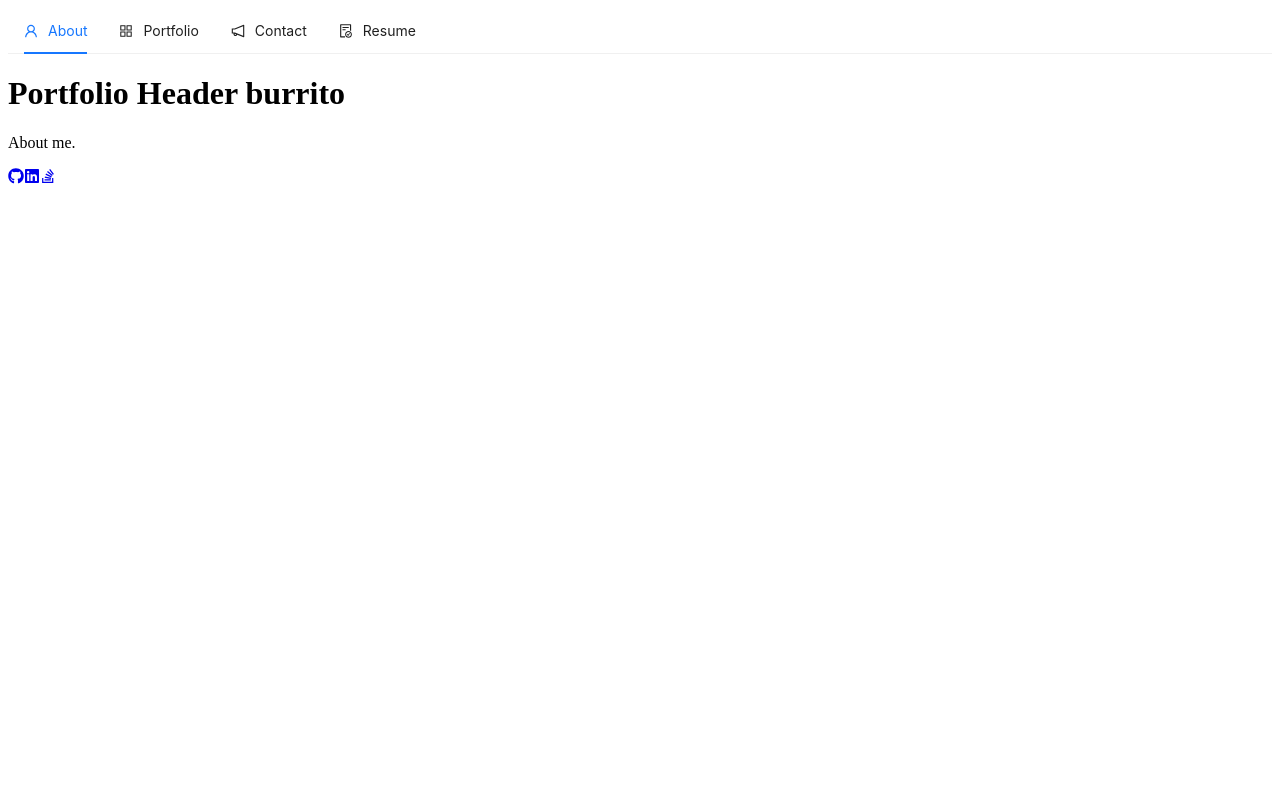
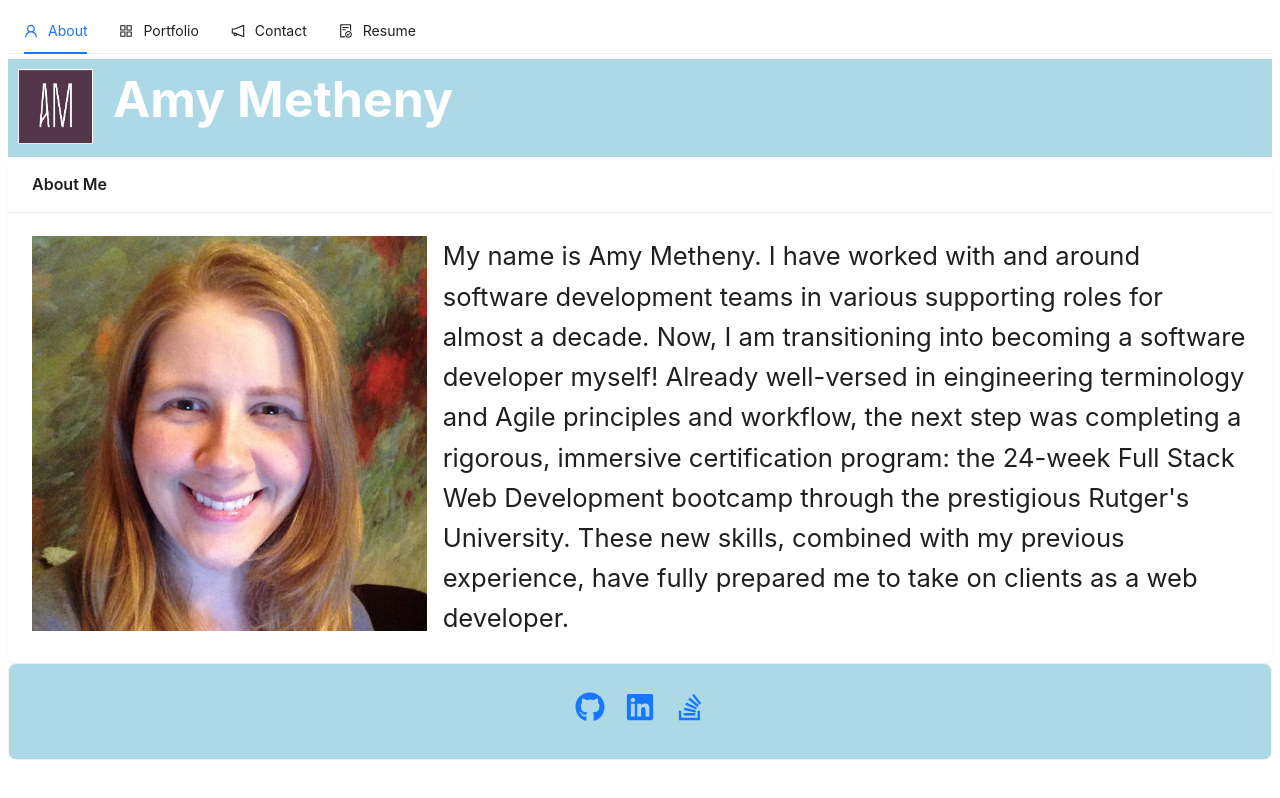
Before and after one commit to abmetheny/react-portfolio, a React (Create React App) app: page /portfolio in a window 1280 px wide. Both pictures are taken after a click on the item "About". Built offline with nearby package versions, Linux system fonts and the light colour scheme.

Commit message:
Adjuseted header and footer and populated about section

```diff
--- a/src/App.js
+++ b/src/App.js
@@ -8,18 +8,11 @@ import Footer from "./components/Footer";
 import { BrowserRouter as Router, Routes, Route } from "react-router-dom";
 
 function App() {
-
-  const styleSheet = {
-    peanut: {backgroundColor: "purple"}
-  }
-
-
-
   return (
     <Router>
       <div className="page-container">
         <div className="header-container">
-          <Header taco="burrito" />
+          <Header />
         </div>
 
         <Routes>
--- a/src/components/About.js
+++ b/src/components/About.js
@@ -1,9 +1,23 @@
 import React from "react";
+import { Card, Col, Row } from 'antd';
 
 function About() {
   return (
     <div className="about-container">
-        <p>About me.</p>
+      <Card
+        title="About Me"
+        bordered={false}
+        style={{
+          width: '100%',
+        }}
+      >
+        <Row gutter={[16, 16]}>
+          <Col className="gutter-row" xs={24} md={8}>
+          <img style={{width: '100%'}} src={require("../images/self.jpg")} alt="Profile"></img>
+          </Col>
+          <Col style={{fontSize: '2vw'}} className="gutter-row" xs={24} md={16}>My name is Amy Metheny.  I have worked with and around software development teams in various supporting roles for almost a decade.  Now, I am transitioning into becoming a software developer myself!  Already well-versed in eingineering terminology and Agile principles and workflow, the next step was completing a rigorous, immersive certification program: the 24-week Full Stack Web Development bootcamp through the prestigious Rutger's University.  These new skills, combined with my previous experience, have fully prepared me to take on clients as a web developer.</Col>
+        </Row>
+      </Card>
     </div>
   );
 }
--- a/src/components/Contact.js
+++ b/src/components/Contact.js
@@ -50,7 +50,7 @@ function Contact() {
       rules={[
         {
           required: true,
-          pattern: "^[a-zA-Z0-9.!#$%&'*+/=?^_`{|}~-]+@[a-zA-Z0-9-]+(?:\.[a-zA-Z0-9-]+)*$",
+          pattern: /^[a-zA-Z0-9.!#$%&'*+/=?^_`{|}~-]+@[a-zA-Z0-9-]+(?:\.[a-zA-Z0-9-]+)*$/,
           message: 'Please input a valid email address!',
         },
       ]}
--- a/src/components/Footer.js
+++ b/src/components/Footer.js
@@ -1,14 +1,26 @@
 import React from "react";
 import { FaGithub, FaLinkedin, FaStackOverflow } from 'react-icons/fa';
+import { Card } from 'antd';
+
+const style = {
+  fontSize: '30px',
+  padding: '0 10px'
+};
 
 function Footer() {
   return (
     <div className="footer-container">
-        <div>
-          <a href="https://github.com/abmetheny"><FaGithub /></a>
-          <a href="https://www.linkedin.com/in/amy-metheny-8b1177276/"><FaLinkedin /></a>
-          <a href="https://stackoverflow.com/users/21890121/amy"><FaStackOverflow /></a>
-        </div>
+      <Card
+        style={{
+          width: "100%",
+          textAlign: "center",
+          background: 'lightblue'
+        }}
+      >
+        <a style={style} href="https://github.com/abmetheny"><FaGithub /></a>
+        <a style={style} href="https://www.linkedin.com/in/amy-metheny-8b1177276/"><FaLinkedin /></a>
+        <a style={style} href="https://stackoverflow.com/users/21890121/amy"><FaStackOverflow /></a>
+      </Card>
     </div>
   );
 }
--- a/src/components/Header.js
+++ b/src/components/Header.js
@@ -1,12 +1,33 @@
 import React from "react";
 import Navigation from './Navigation';
+import { Col, Row } from 'antd';
 
-function Header(props) {
+const style = {
+  row: {
+    align: 'middle',
+    padding: '10px',
+    marginTop: '5px',
+    background: 'lightblue',
+  },
+  col: {
+    fontSize: '50px',
+    margin: "0 0 0 20px",
+    color: 'white',
+  },
+};
+
+function Header() {
   return (
     <div className="header-container">
         <Navigation />
         <div className="banner">
-            <h1>Portfolio Header {props.taco}</h1>
+          <Row style={style.row} className="gutter-row">
+            <Col flex="75px"><img style={{width: '100%'}} src={require("../images/logo.png")} alt="Profile"></img>
+            </Col>
+            <Col flex="auto">
+              <h1 style={style.col}>Amy Metheny</h1>
+            </Col>
+          </Row>
         </div>
     </div>
   );
--- a/src/components/Portfolio.js
+++ b/src/components/Portfolio.js
@@ -5,48 +5,60 @@ import { Divider, Row } from 'antd';
 function Portfolio() {
   return (
     <div className="portfolio-container">
-        <h1>Here is a list of my current projects.</h1>
+      <p>A sample of projects completed over the last few months.  For a full list of projects and repositories, visit my <a href="https://github.com/abmetheny">GitHub</a> page.</p>
 
       <div className="project-container">
         <Divider orientation="left">Collaborative Projects</Divider>
         <Row gutter={{xs: 8, sm: 16, md: 24, lg: 32}}>
           <Project
+            name="Trip Planning of the Future"
             href="https://abmetheny.github.io/trip-planning-of-the-future/"
             src={require("../images/work-3.png")}
             alt="Space travel planning app screenshot"
+            deployed="#"
           />
           <Project
+            name="Scentimental"
             href="https://github.com/RyanEbanks/scent-imental"
             src={require("../images/work-4.png")}
             alt="Scentimental app screenshot"
+            deployed="#"
           />
         </Row>
 
         <Divider orientation="left">Full Stack Projects</Divider>
         <Row gutter={{xs: 8, sm: 16, md: 24, lg: 32}}>
           <Project
+            name="CMS Tech Blog"
             href="https://github.com/abmetheny/cms-tech-blog"
             src={require("../images/tech-blog.png")}
             alt="CMS Tech Blog screenshot"
+            deployed="#"
           />
           <Project
+            name="Note Taker App"
             href="https://github.com/abmetheny/note-taker-app"
             src={require("../images/note-taker.jpg")}
             alt="Note Taker app screenshot"
+            deployed="#"
           />
         </Row>
 
         <Divider orientation="left">Back End Projects</Divider>
         <Row gutter={{xs: 8, sm: 16, md: 24, lg: 32}}>
           <Project
+            name="Social Media Network API"
             href="https://github.com/abmetheny/social-network-api"
             src={require("../images/social-network.png")}
             alt="Social Network app API screenshot"
+            deployed="#"
           />
           <Project
+            name="Ecommerce API"
             href="https://github.com/abmetheny/ecommerce_back_end"
             src={require("../images/ecommerce.png")}
             alt="Ecommerce app API screenshot"
+            deployed="#"
           />
         </Row>
       </div>
--- a/src/components/Project.js
+++ b/src/components/Project.js
@@ -1,5 +1,7 @@
 import React from "react";
-import { Col, Divider, Row } from 'antd';
+import { FaGithub } from 'react-icons/fa';
+import { Col, Popover, Card } from 'antd';
+const { Meta } = Card;
 
 const style = {
   padding: '8px 0',
@@ -7,14 +9,32 @@ const style = {
 };
 
 function Project(props) {
+  const content = (
+    <div>
+      <a href={props.href}><FaGithub /> {props.name}</a>
+    </div>
+  )
   return (
+    // <Card
+    //   hoverable
+    //   style={{
+    //     width: '45%',
+    //     padding: '15px',
+    //     margin: '15px',
+    //   }}
+    //   cover={<img alt={props.alt} src={props.src} />}
+    // >
+    //   <Meta title={props.name} description={props.href} />
+    // </Card>
       <Col className="gutter-row" sm={24} md={12}>
-            <div style={style}>
-              <a href={props.href}>
-                <img style={{width: '100%'}} src={props.src} alt={props.alt}></img>
-              </a>
-            </div>
-          </Col>
+        <Popover content={content} title="Click here to view the GitHub repo for this project:">
+        <div style={style}>
+          <a href={props.deployed}>
+            <img style={{width: '100%'}} src={props.src} alt={props.alt}></img>
+          </a>
+        </div>
+        </Popover>
+      </Col>
   );
 }
 
```
Also changed, not shown: src/images/logo.png (added), src/images/self.jpg (added). Lines whose indentation alone changed are shown as unchanged.
